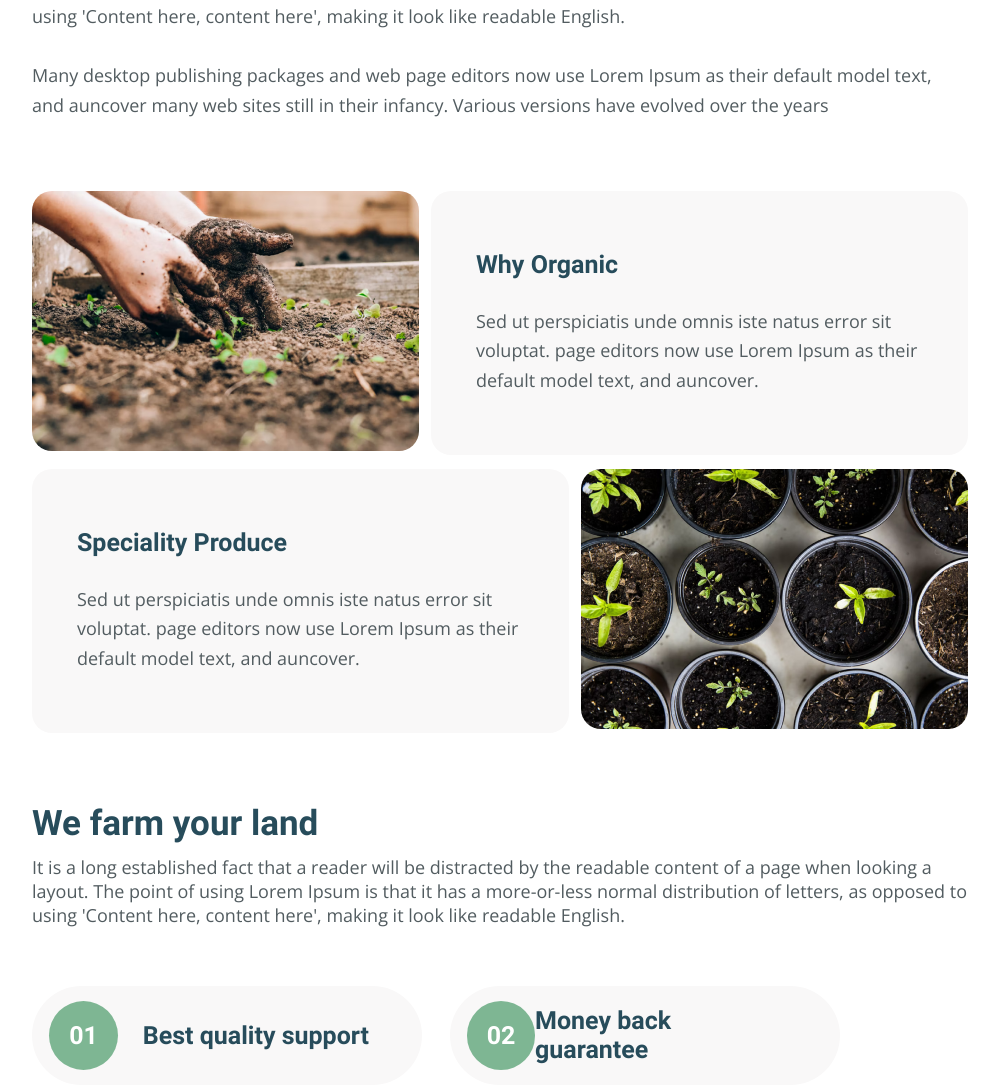
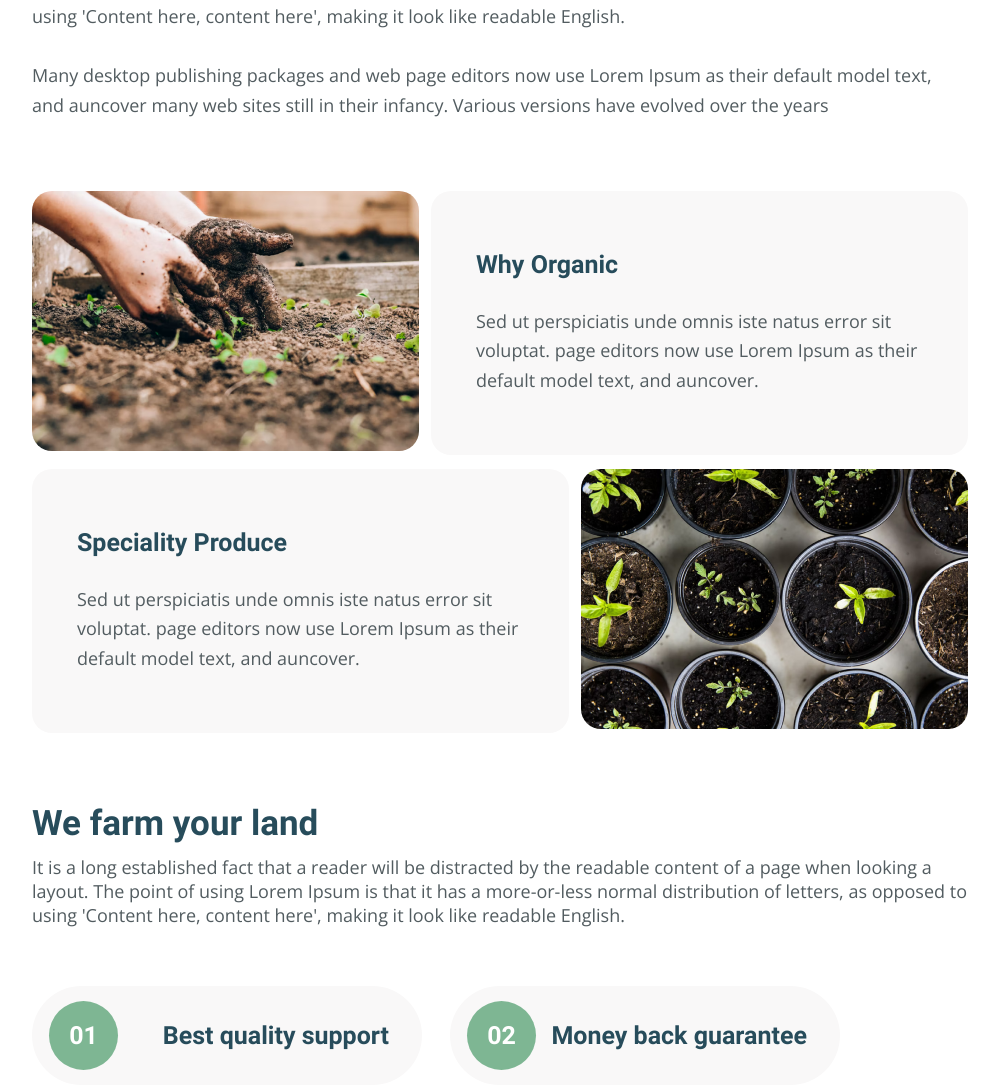
Before and after one commit to AramPetrosyan07/b_group, a React (Create React App) app: page / in a window 1280 px wide. Shown: the part 1334-2419 px from the top of the page, without its empty margins (140-1139 px from the left). Built offline with nearby package versions, Linux system fonts and the light colour scheme.

Commit message:
well done

```diff
--- a/src/service single/OrganicStore/organicStore.module.css
+++ b/src/service single/OrganicStore/organicStore.module.css
@@ -110,7 +110,7 @@
 
 }
 .inside {
-    width: 320px;
+    width: 340px;
     display: flex;
     align-items: center;
     margin-left: 17px;
@@ -162,6 +162,7 @@
     .container {
         margin-bottom:50px;
     }
+
 }
 
 @media  (min-width: 280px) and (max-width: 500px) {
```
